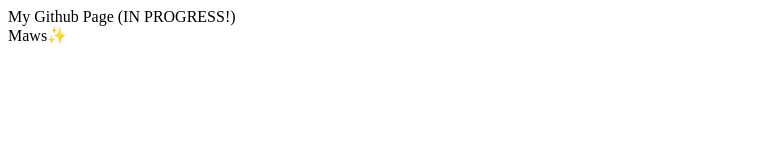
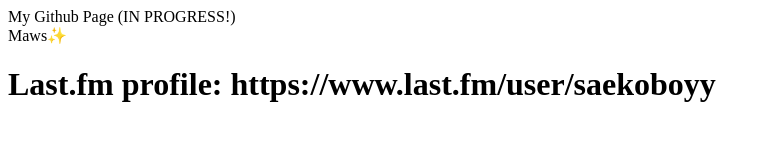
Before and after one commit to Saekoboyy/Saekoboyy, a plain HTML site: page index.html in a window 1280 px wide. Shown: the whole page, without its empty margins (0-770 px from the left). Drawn offline with Linux system fonts and the light colour scheme.

Commit message:
Update index.html
Added last.fm link

```diff
--- a/index.html
+++ b/index.html
@@ -2,4 +2,5 @@
 <head>My Github Page (IN PROGRESS!)</head>
 <body>
     <header>Maws✨</header>
+        <h1>Last.fm profile: https://www.last.fm/user/saekoboyy</h1>
 </body>
```
